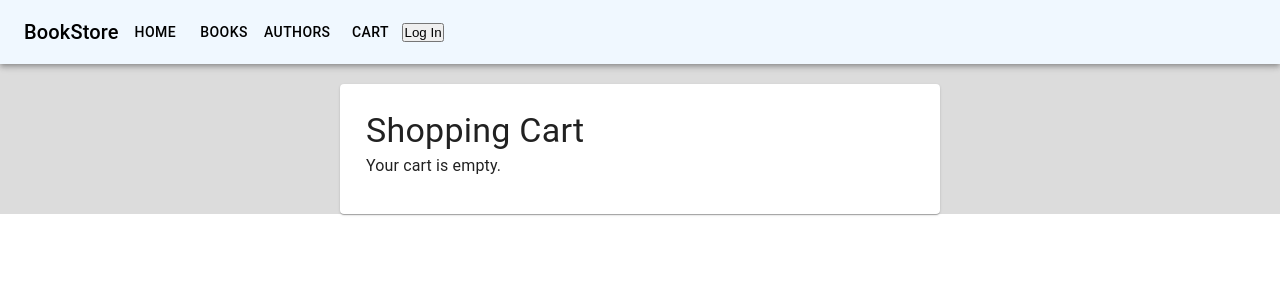
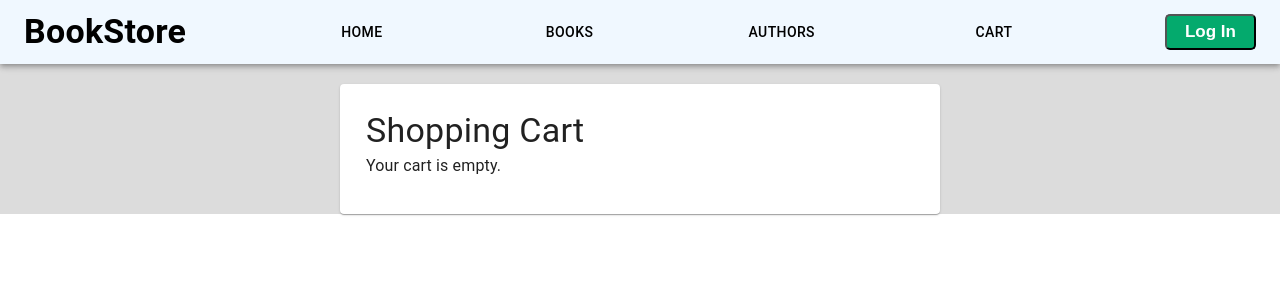
Before and after one commit to gyaan1997/myBookstore, a React (Create React App) app: page /cart in a window 1280 px wide. Shown: the top 300 px of the page. Built offline with nearby package versions, Linux system fonts and the light colour scheme.

Commit message:
final commit

```diff
--- a/src/Components/Login.js
+++ b/src/Components/Login.js
@@ -5,11 +5,29 @@ const LoginButton = () => {
   const { loginWithRedirect, user, isAuthenticated, logout } = useAuth0();
 
   return (
-    <div>
+    <div
+
+    >
       {isAuthenticated ? (
-        <button onClick={() => logout()}>Log Out</button>
+        <button onClick={() => logout()} style={{
+          backgroundColor: "#04AA6D",
+          borderRadius: "5px",
+          fontSize: "17px",
+          fontWeight: '600',
+          padding: "6px 18px",
+          color: 'white',
+          cursor:"pointer"
+        }}>Log Out</button>
       ) : (
-        <button onClick={() => loginWithRedirect()}>Log In</button>
+        <button onClick={() => loginWithRedirect()} style={{
+          backgroundColor: "#04AA6D",
+          borderRadius: "5px",
+          fontSize: "17px",
+          fontWeight: '600',
+          padding: "6px 18px",
+          color: 'white',
+          cursor:"pointer"
+        }}>Log In</button>
       )}
     </div>
   );
--- a/src/Components/Navbar.js
+++ b/src/Components/Navbar.js
@@ -11,21 +11,29 @@ const NavBar = () => {
 
   return (
     <AppBar position="static" style={{ backgroundColor: '#F0F8FF', color: 'black' }}>
-      <Toolbar>
-        <Typography variant="h6" >
+      <Toolbar style={{
+          display: "flex",
+          justifyContent: "space-between",
+          width: "100%",
+        }}>
+        <Typography variant="h4" style={{ fontWeight: "600" }}>
         BookStore
         </Typography >
-        <Button onClick={() => handleNavigate('/')} variant="h6" >
+        <Button onClick={() => handleNavigate('/')} variant="h6" onMouseOver={(e) => (e.target.style.textDecoration = "underline")}
+          onMouseOut={(e) => (e.target.style.textDecoration = "none")}>
           Home
         </Button >
 
-        <Button onClick={() => handleNavigate('/books')} color="inherit">
+        <Button onClick={() => handleNavigate('/books')} color="inherit" onMouseOver={(e) => (e.target.style.textDecoration = "underline")}
+          onMouseOut={(e) => (e.target.style.textDecoration = "none")}>
           Books
         </Button>
-        <Button onClick={() => handleNavigate('/authors')} color="inherit">
+        <Button onClick={() => handleNavigate('/authors')} color="inherit" onMouseOver={(e) => (e.target.style.textDecoration = "underline")}
+          onMouseOut={(e) => (e.target.style.textDecoration = "none")}>
           Authors
         </Button>
-        <Button onClick={() => handleNavigate('/cart')} color="inherit">
+        <Button onClick={() => handleNavigate('/cart')} color="inherit" onMouseOver={(e) => (e.target.style.textDecoration = "underline")}
+          onMouseOut={(e) => (e.target.style.textDecoration = "none")}>
           Cart
         </Button>
        <LoginButton/>
--- a/src/Pages/Authors.js
+++ b/src/Pages/Authors.js
@@ -21,22 +21,14 @@ const AuthorsPage = () => {
         Pick your favourite Author!
       </Typography>
       {authors.map((author) => (
-          <Card
+        <Card
           key={author.id}
-          onClick={handleNavigate}
-          style={{
-            width: '300px',
-            margin: '10px',
-            cursor: 'pointer',
-            display: 'flex',
-            flexDirection: 'column',
-            justifyContent: 'center',
-            alignItems: 'center',
-          }}
+          onClick={() => handleNavigate(`/bookdetail/${author.id}`)}
+          style={{ width: '300px', margin: '10px', cursor: 'pointer' }}
         >
-          <CardContent>
-            <Typography variant="h6">{author.author}</Typography>
-          </CardContent>
+      <CardContent style={{ display: 'flex', flexDirection: 'column', alignItems: 'center',justifyContent:"center" }}>
+  <Typography variant="h6" >{author.author}</Typography>
+</CardContent>
         </Card>
       ))}
     </div>
--- a/src/Pages/BookDetail.js
+++ b/src/Pages/BookDetail.js
@@ -1,10 +1,10 @@
-
 import React, { useEffect, useState } from "react";
 import { useParams } from "react-router-dom";
-import { Typography, Card, CardContent, CardMedia } from "@mui/material";
+import { Typography, Card, CardContent, CardMedia, Grid } from "@mui/material";
 import dummyData from "../Configs/dummyData";
+
 const BookDetailPage = () => {
-  const { id } = useParams(); // Geting book ID from the route parameters
+  const { id } = useParams();
   const [book, setBook] = useState(null);
 
   useEffect(() => {
@@ -19,26 +19,28 @@ const BookDetailPage = () => {
   const { title, author, genre, description, coverImage } = book;
 
   return (
-    <div>
-      <Typography variant="h4">{title}</Typography>
-      <Card style={{ maxWidth: 800, margin: "20px" }}>
+    <Grid container justifyContent="center" spacing={2}>
+      <Grid item xs={12} md={8}>
+        <Typography variant="h4" align="center" gutterBottom>
+          {title}
+        </Typography>
+        <Card>
           <CardMedia
             component="img"
-          height="540"
+            width= "200px"
+            height= "500px"
             image={coverImage}
             alt={title}
+            style={{ objectFit: 'contain' }}
           />
-        <div style={{display:"flex"}}>
           <CardContent>
             <Typography variant="h6">Author: {author}</Typography>
-          <Typography variant="subtitle1">Genre: {genre}</Typography>
-
-
+            <Typography variant="subtitle1">{genre}</Typography>
             <Typography variant="body1">Description: {description}</Typography>
           </CardContent>
-        </div>
         </Card>
-    </div>
+      </Grid>
+    </Grid>
   );
 };
 
--- a/src/Pages/Home.js
+++ b/src/Pages/Home.js
@@ -4,14 +4,18 @@ import NavBar from "../Components/Navbar";
 import backgroundImage from "../Images/banner1.jpg";
 
 import { makeStyles } from "@mui/styles";
+import { Typography } from "@mui/material";
 
 const useStyles = makeStyles((theme) => ({
   home: {
     backgroundImage: `url(${backgroundImage})`,
     backgroundSize: "cover",
     backgroundRepeat: "no-repeat",
-    // width:'100%',
     height: "100vh",
+    display: "flex",
+    flexDirection: "column",
+    justifyContent: "center",
+    alignItems: "center",
   },
 }));
 
@@ -22,7 +26,9 @@ const Home = () => {
     <>
       {/* <NavBar /> */}
       <div className={classes.home}>
-        <h1>Welcome to the Book Store</h1>
+
+      <Typography variant="h2" >Welcome to the Book Store</Typography>
+
       </div>
     </>
   );
```
Lines whose indentation alone changed are shown as unchanged.
